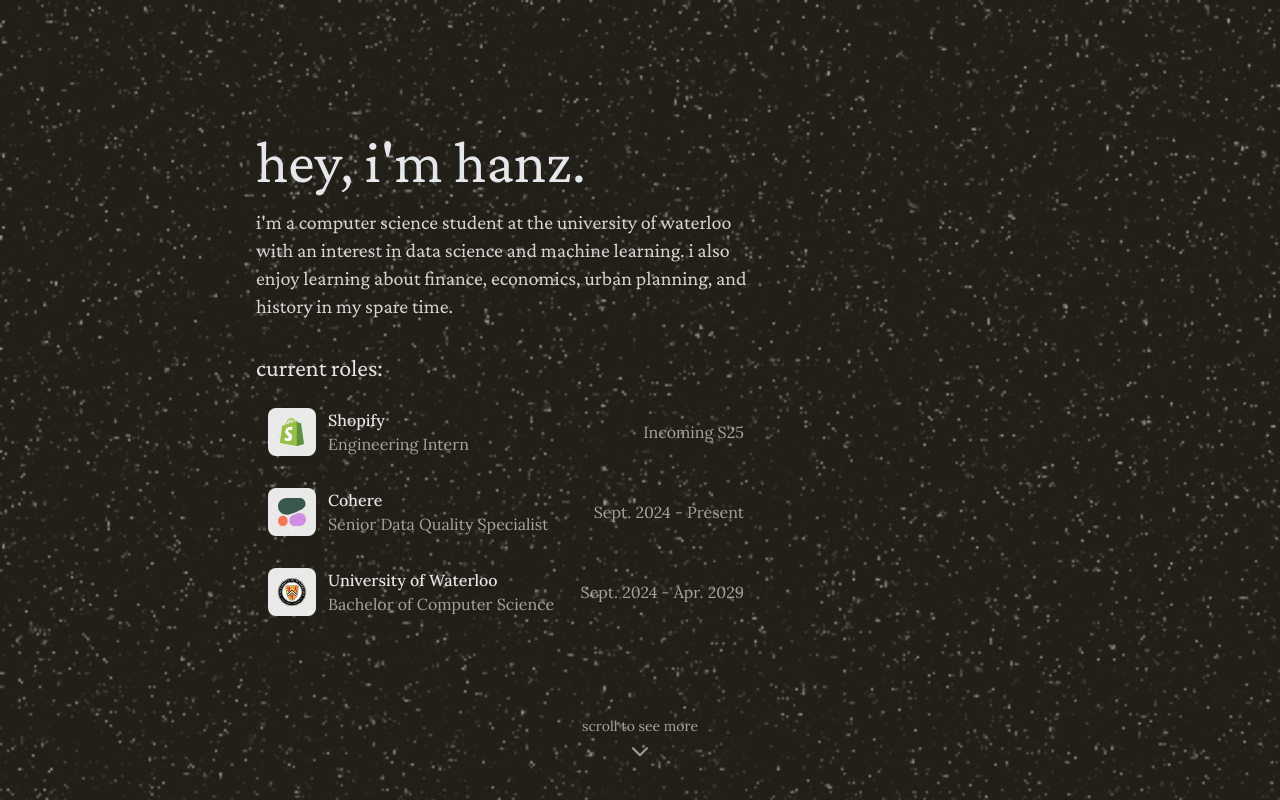
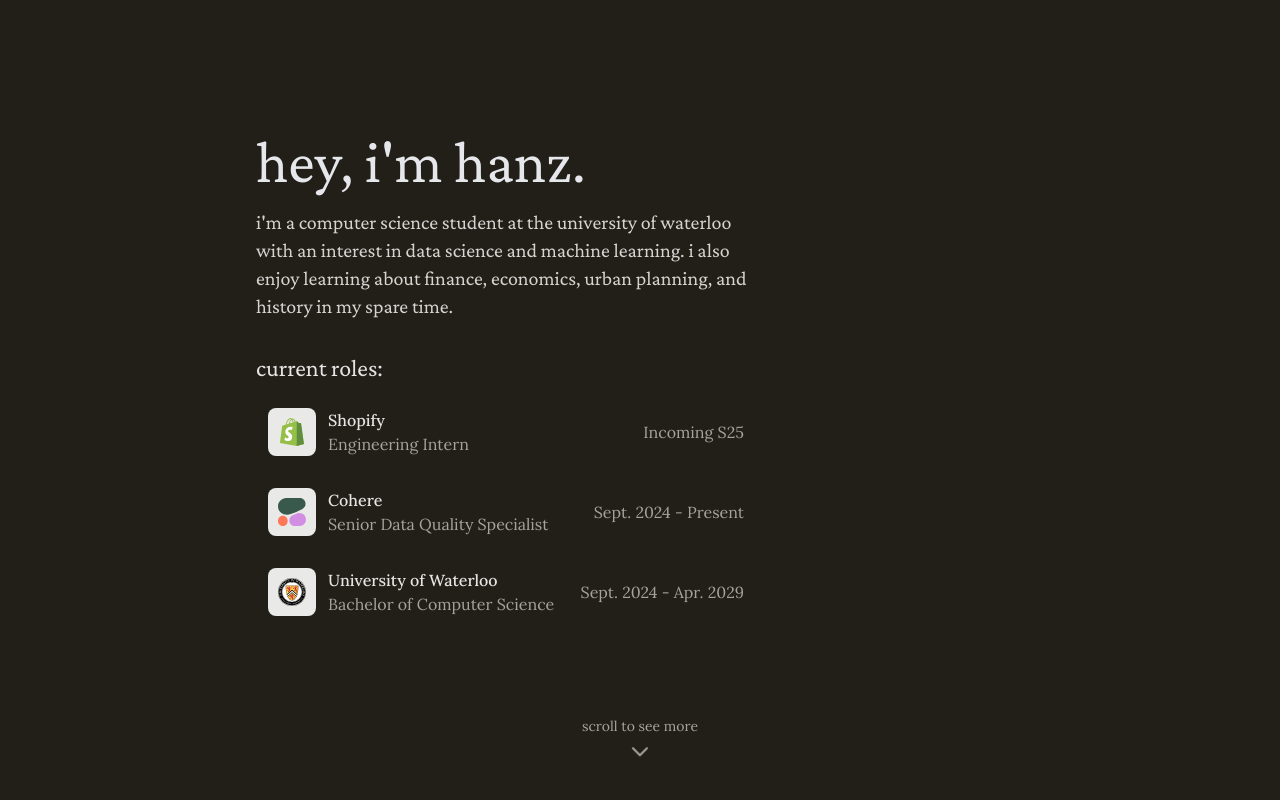
Before and after one commit to HanzPo/hanzpo.com, a Next.js app: page / in a window 1280 px wide. Shown: the top 800 px of the page. Built offline with nearby package versions, Linux system fonts and the light colour scheme.

Commit message:
Change background to flat colour

```diff
--- a/src/app/globals.css
+++ b/src/app/globals.css
@@ -11,8 +11,7 @@
 }
 
 .background-image {
-  background-image: url('/images/background.png');
-  background-size: cover;
+  background-color: #221F18;
   background-position: center;
 }
 
```
